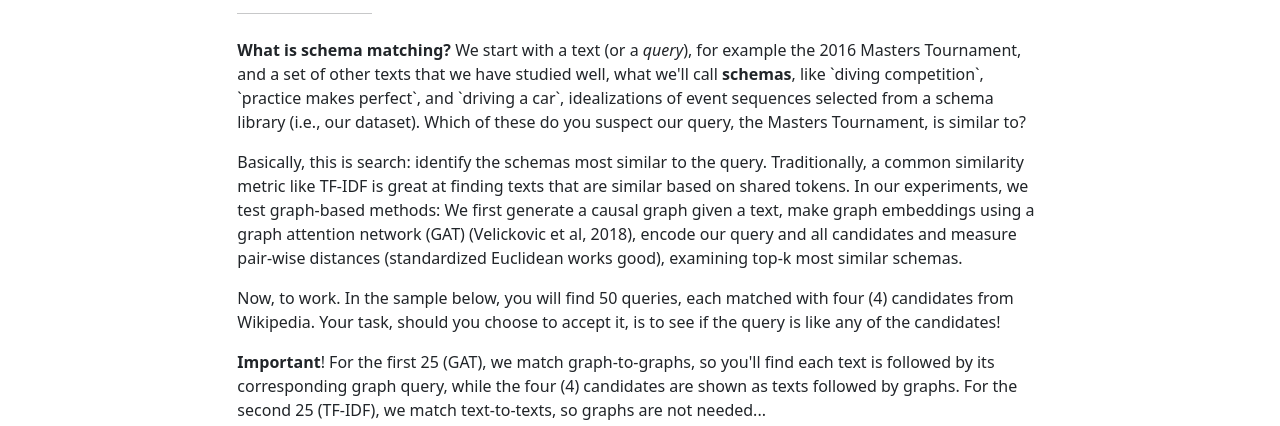
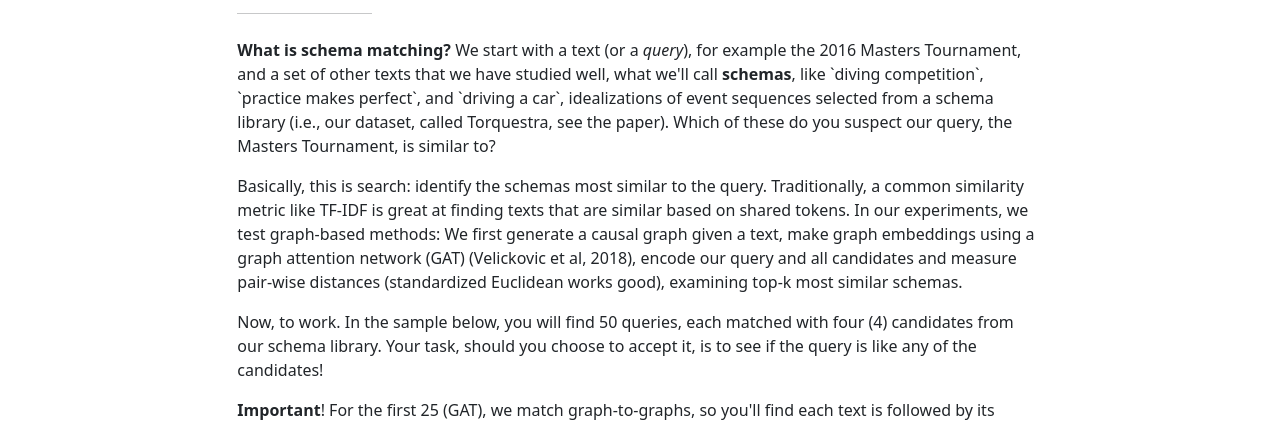
Before and after one commit to fd-semantics/fd-semantics.github.io, a plain HTML site: page matching/index.html in a window 1280 px wide. Shown: the part 367-793 px from the top of the page. Drawn offline with nearby package versions, Linux system fonts and the light colour scheme.

Commit message:
clarify candidates=schema

```diff
--- a/matching/index.html
+++ b/matching/index.html
@@ -140,9 +140,9 @@
       <p class="fs-4 col-md-10">Evaluation of schema matching using graph and text-based methods</p>
 
       <hr class="col-3 col-md-2 mb-4">
-      <p><b>What is schema matching?</b> We start with a text (or a <i>query</i>), for example the 2016 Masters Tournament, and a set of other texts that we have studied well, what we'll call <b>schemas</b>, like `diving competition`, `practice makes perfect`, and `driving a car`, idealizations of event sequences selected from a schema library (i.e., our dataset). Which of these do you suspect our query, the Masters Tournament, is similar to?</p>
+      <p><b>What is schema matching?</b> We start with a text (or a <i>query</i>), for example the 2016 Masters Tournament, and a set of other texts that we have studied well, what we'll call <b>schemas</b>, like `diving competition`, `practice makes perfect`, and `driving a car`, idealizations of event sequences selected from a schema library (i.e., our dataset, called Torquestra, see the paper). Which of these do you suspect our query, the Masters Tournament, is similar to?</p>
       <p>Basically, this is search: identify the schemas most similar to the query. Traditionally, a common similarity metric like TF-IDF is great at finding texts that are similar based on shared tokens. In our experiments, we test graph-based methods: We first generate a causal graph given a text, make graph embeddings using a graph attention network (GAT) (Velickovic et al, 2018), encode our query and all candidates and measure pair-wise distances (standardized Euclidean works good), examining top-k most similar schemas.</p>
-      <p>Now, to work. In the sample below, you will find 50 queries, each matched with four (4) candidates from Wikipedia. Your task, should you choose to accept it, is to see if the query is like any of the candidates!</p>
+      <p>Now, to work. In the sample below, you will find 50 queries, each matched with four (4) candidates from our schema library. Your task, should you choose to accept it, is to see if the query is like any of the candidates!</p>
       <p><b>Important</b>! For the first 25 (GAT), we match graph-to-graphs, so you'll find each text is followed by its corresponding graph query, while the four (4) candidates are shown as texts followed by graphs. For the second 25 (TF-IDF), we match text-to-texts, so graphs are not needed...</p>
       <p>Also remember that the query using GAT is always a generated causal graph, while the candidate graphs are from our manually curated schema library.</p>
       <p><b>Instructions: </b>Look at each query and each of the four (4) candidates that follow. Check the boxes of those you find similar!</p>
```
